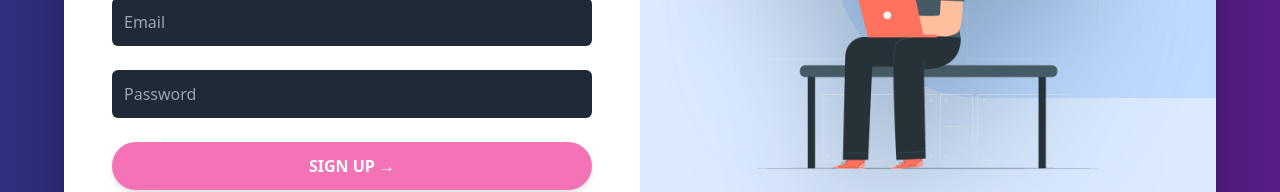
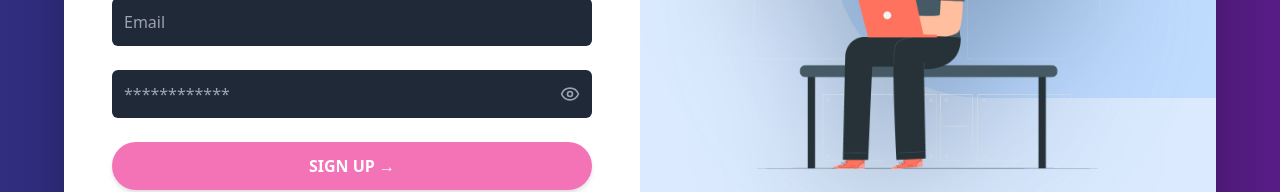
Before and after one commit to AMITSINGH1027/CODSOFT-quiz_cart, a React (Vite) app in the folder frontend/: page /register in a window 1280 px wide. Shown: the part 402-594 px from the top of the page. Built offline with nearby package versions, Linux system fonts and the light colour scheme.

Commit message:
Added modern password toggle

```diff
--- a/frontend/package.json
+++ b/frontend/package.json
@@ -11,6 +11,7 @@
   },
   "dependencies": {
     "axios": "^1.13.5",
+    "lucide-react": "^0.576.0",
     "react": "^19.2.0",
     "react-dom": "^19.2.0",
     "react-router-dom": "^7.13.1"
--- a/frontend/src/pages/Login.jsx
+++ b/frontend/src/pages/Login.jsx
@@ -2,11 +2,13 @@
 import axios from "axios";
 import { useNavigate } from "react-router-dom";
 import loginImage from "../assets/login3d.png";
+import { Eye, EyeOff } from "lucide-react";
 
 function Login() {
   const [email, setEmail] = useState("");
   const [password, setPassword] = useState("");
   const navigate = useNavigate();
+  const [showPassword, setShowPassword] = useState(false);
 
   const handleLogin = async (e) => {
     e.preventDefault();
@@ -74,14 +76,24 @@
   </span>
 </p>
             </div>
+<div className="relative">
+  <input
+    type={showPassword ? "text" : "password"}
+    placeholder="************"
+    value={password}
+    onChange={(e) => setPassword(e.target.value)}
+    className="w-full p-3 pr-12 rounded-md bg-gray-800 text-white placeholder-gray-400 focus:outline-none focus:ring-2 focus:ring-indigo-500"
+    required
+  />
 
-            <input
-              type="password"
-              placeholder="************"
-              value={password}
-              onChange={(e) => setPassword(e.target.value)}
-className="w-full p-3 rounded-md bg-gray-800 text-white placeholder-gray-400 focus:outline-none focus:ring-2 focus:ring-indigo-500 mb-4"              required
-            />
+  <button
+    type="button"
+    onClick={() => setShowPassword(!showPassword)}
+    className="absolute right-3 top-1/2 -translate-y-1/2 text-gray-400 hover:text-white transition"
+  >
+    {showPassword ? <EyeOff size={20} /> : <Eye size={20} />}
+  </button>
+</div>
           </div>
 
           <button
--- a/frontend/src/pages/Register.jsx
+++ b/frontend/src/pages/Register.jsx
@@ -2,6 +2,7 @@
 import axios from "axios";
 import { useNavigate } from "react-router-dom";
 import loginImage from "../assets/login3d.png";
+import { Eye, EyeOff } from "lucide-react";
 
 function Register() {
   const navigate = useNavigate();
@@ -9,6 +10,8 @@
   const [name, setName] = useState("");
   const [email, setEmail] = useState("");
   const [password, setPassword] = useState("");
+  const [showPassword, setShowPassword] = useState(false);
+
 
   const handleRegister = async (e) => {
     e.preventDefault();
@@ -65,13 +68,24 @@
               required
             />
 
-            <input
-              type="password"
-              placeholder="Password"
-className="w-full p-3 rounded-md bg-gray-800 text-white placeholder-gray-400 focus:outline-none focus:ring-2 focus:ring-indigo-500 mb-4"              value={password}
-              onChange={(e) => setPassword(e.target.value)}
-              required
-            />
+            <div className="relative">
+  <input
+    type={showPassword ? "text" : "password"}
+    placeholder="************"
+    value={password}
+    onChange={(e) => setPassword(e.target.value)}
+    className="w-full p-3 pr-12 rounded-md bg-gray-800 text-white placeholder-gray-400 focus:outline-none focus:ring-2 focus:ring-indigo-500"
+    required
+  />
+
+  <button
+    type="button"
+    onClick={() => setShowPassword(!showPassword)}
+    className="absolute right-3 top-1/2 -translate-y-1/2 text-gray-400 hover:text-white transition"
+  >
+    {showPassword ? <EyeOff size={20} /> : <Eye size={20} />}
+  </button>
+</div>
 
             <button className="w-full bg-pink-400 hover:bg-pink-500 transition text-white py-3 rounded-full font-semibold shadow-md">
               SIGN UP →
```
Also changed, not shown: 1 other file (tests, documents, lock files or other folders).
